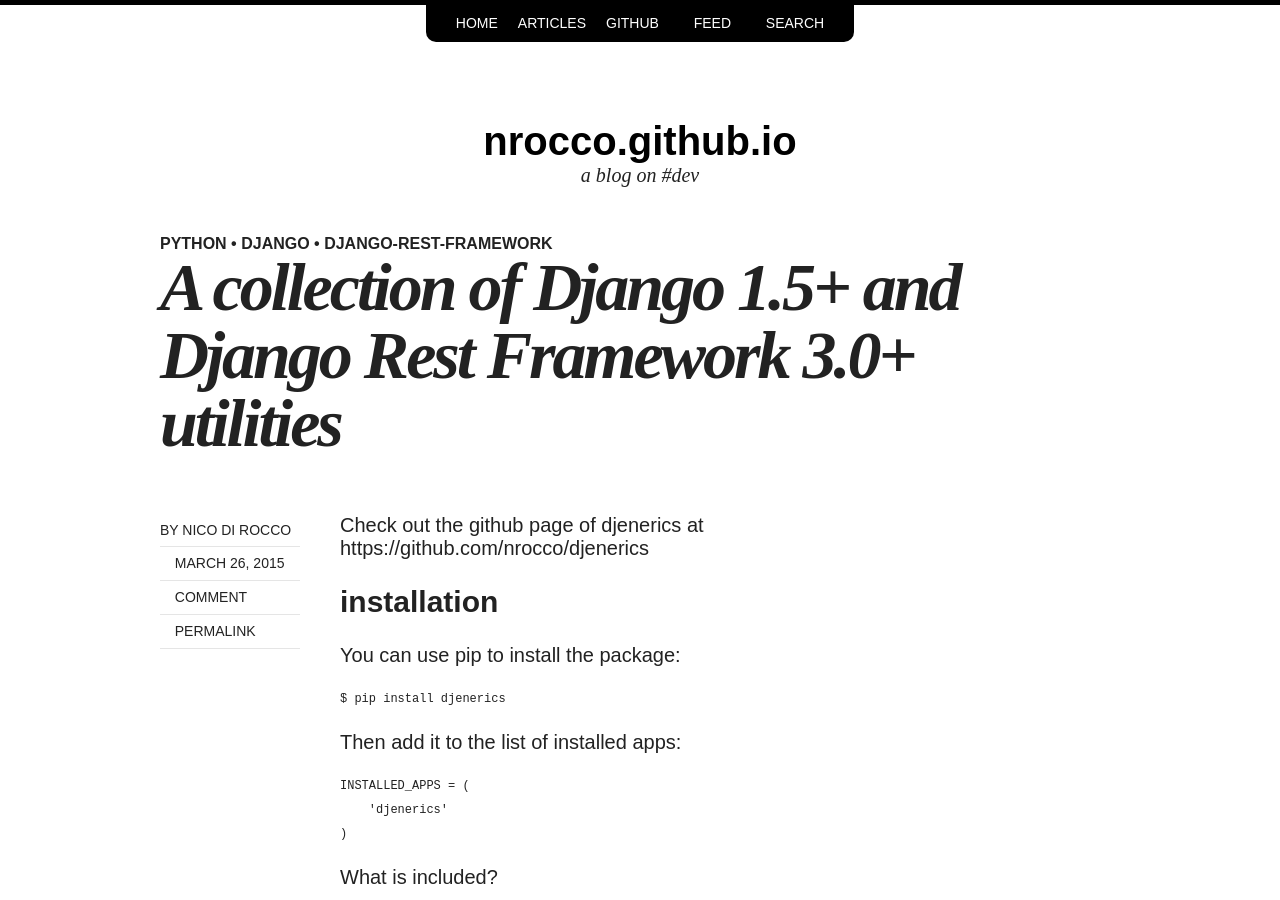
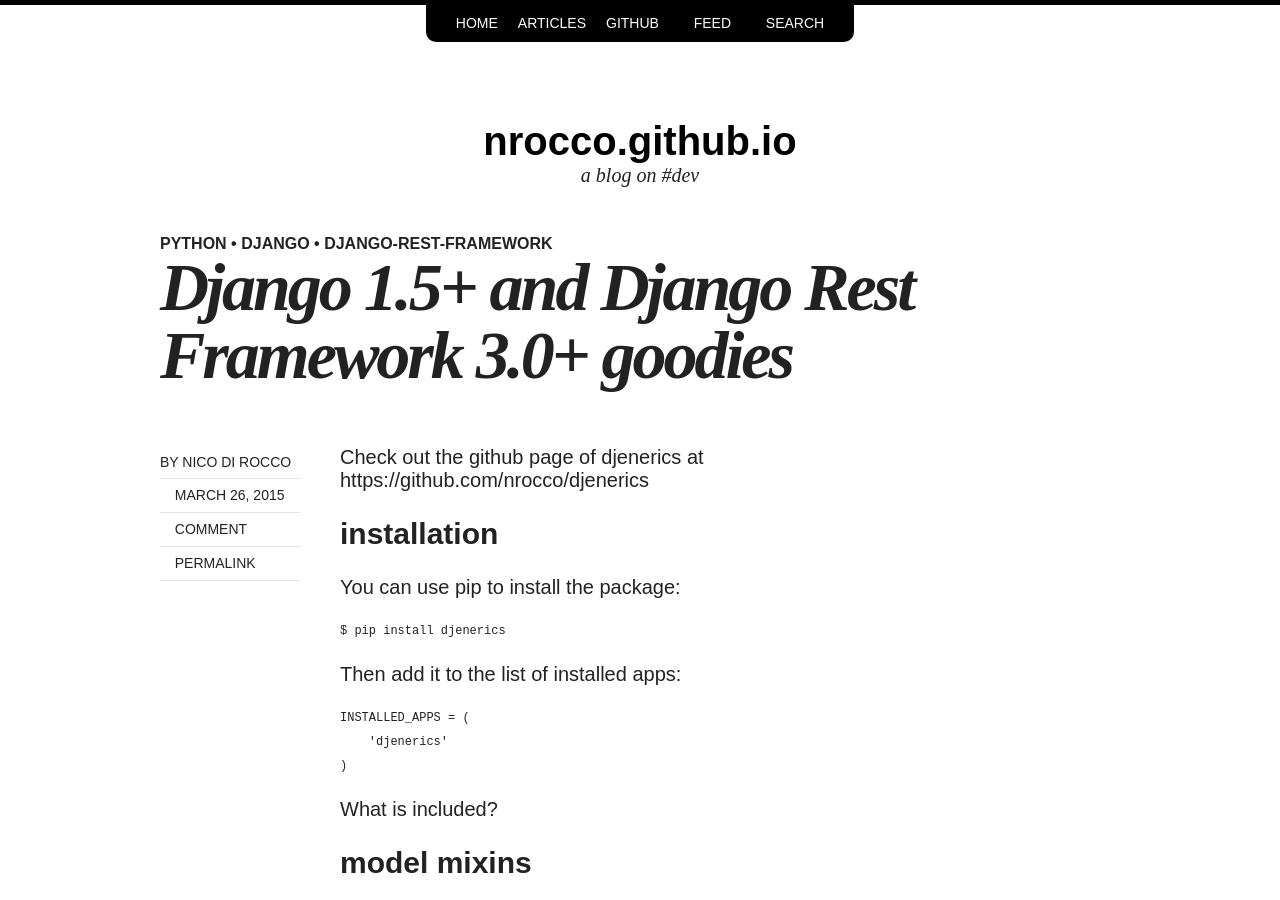
Before and after one commit to nrocco/nrocco.github.io, a Jekyll site: the page built from _posts/2015-03-26-djenerics-set-of-django-mixins.md, in a window 1280 px wide and 900 px high. Built offline with Jekyll 4.4.1, drawn with Linux system fonts in a browser that asks for light colours; nearby versions of some CDN libraries; comment, search, counter and statistics services are not loaded.

Commit message:
Make the title slightly shorter.

```diff
--- a/_posts/2015-03-26-djenerics-set-of-django-mixins.md
+++ b/_posts/2015-03-26-djenerics-set-of-django-mixins.md
@@ -1,6 +1,6 @@
 ---
 layout: post
-title: A collection of Django 1.5+ and Django Rest Framework 3.0+ utilities
+title: Django 1.5+ and Django Rest Framework 3.0+ goodies
 tags: [python, django, django-rest-framework]
 comments: true
 ---
@@ -21,7 +21,6 @@ Then add it to the list of installed apps:
     INSTALLED_APPS = (
         'djenerics'
     )
-
 
 <!-- more -->
 
```
